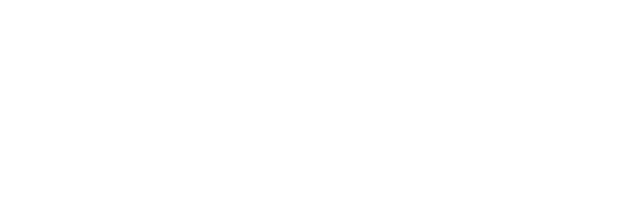
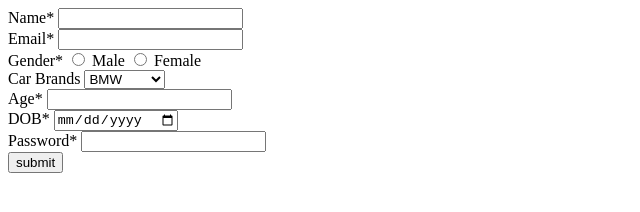
Before and after one commit to acciojob/signup-form-car-mohdhanif1234, a website: page main.html in a window 1280 px wide. Shown: the whole page, without its empty margins (0-640 px from the left). Drawn offline with Linux system fonts and the light colour scheme.

Commit message:
created a submission

```diff
--- a/main.html
+++ b/main.html
@@ -7,10 +7,51 @@
 </head>
 
 <body>
-	<!-- the entire body must be written by student -->
-    <script type="text/javascript" src="./script.js">
-</script>
+	<div>
+		<label for="name">Name*</label>
+		<input type="text" id="name" required/>
+	</div>
 
+	<div>
+		<label for="email">Email*</label>
+		<input type="email" id="email" required/>
+	</div>
+
+	<div>
+		<label for>Gender*</label>
+		<input type="radio" name="gender" required/>
+		<label>Male</label>
+		<input type="radio" name="gender" required/>
+		<label>Female</label>
+	</div>
+
+	<div>
+		<label for="cars">Car Brands</label>
+		<select id="cars">
+			<option>BMW</option>
+			<option>Audi</option>
+			<option>Mercedes</option>
+		</select>
+	</div>
+
+	<div>
+		<label for="age">Age*</label>
+		<input type="number" id="age" required/>
+	</div>
+
+	<div>
+		<label for="dob">DOB*</label>
+		<input type="date" id="dob" required/>
+	</div>
+
+	<div>
+		<label for="password">Password*</label>
+		<input type="password" id="password" required/>
+	</div>
+
+	<div>
+		<button type="submit">submit</button>
+	</div>
 </body>
 
 </html>
```
